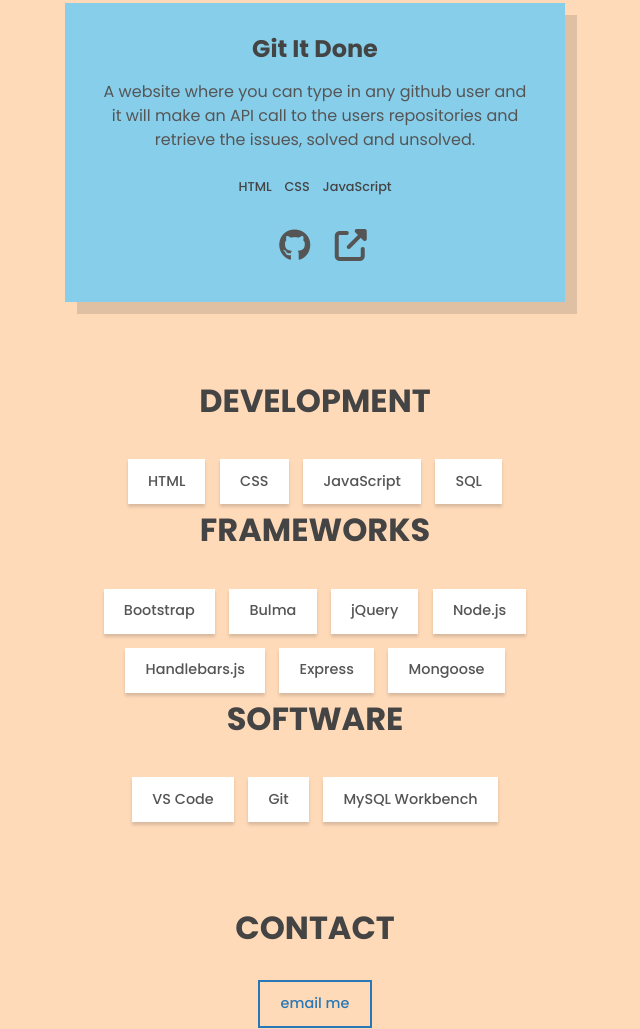
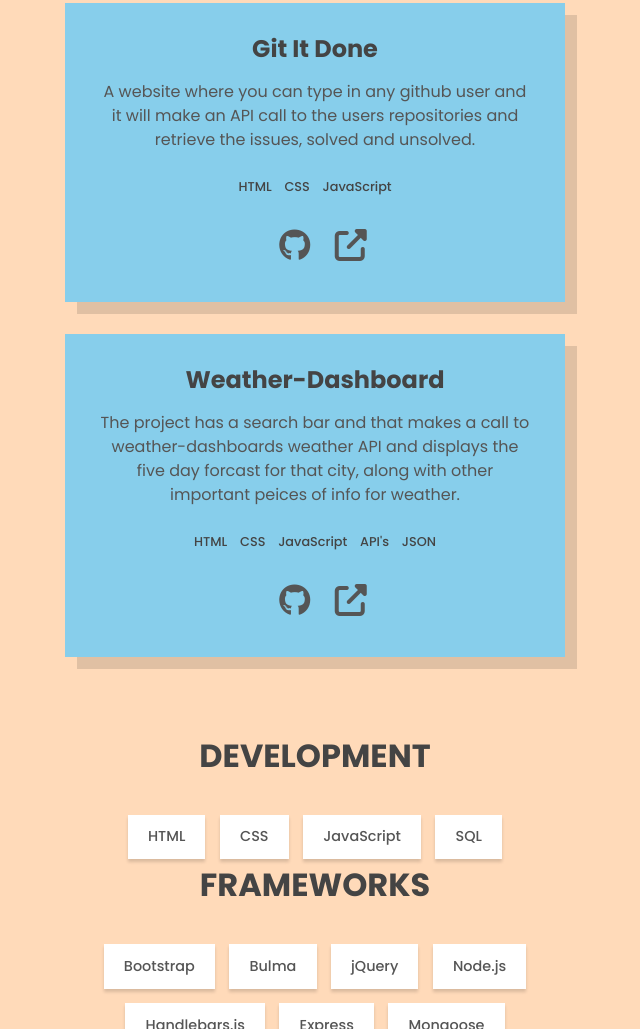
Before and after one commit to olliedirker/portfolio, a plain HTML site: page index.html in a window 1280 px wide. Shown: the part 1821-2850 px from the top of the page, without its empty margins (325-965 px from the left). Drawn offline with Linux system fonts and the light colour scheme.

Commit message:
added weather-Dashboard

```diff
--- a/index.html
+++ b/index.html
@@ -49,7 +49,11 @@
     </header>
 
     <main>
-        <img class = profile-img src="./assets/media/48F11812-102D-4EC0-984B-C0131EE72974_1_201_a.jpeg" alt="">
+      <img
+        class="profile-img"
+        src="./assets/media/48F11812-102D-4EC0-984B-C0131EE72974_1_201_a.jpeg"
+        alt=""
+      />
       <!-- About -->
       <div class="about center">
         <h1><span class="about__name">Oliver Dirker</span></h1>
@@ -186,7 +190,9 @@
           <div class="project">
             <h3>Git It Done</h3>
             <p class="project__description">
-              A website where you can type in any github user and it will make an API call to the users repositories and retrieve the issues, solved and unsolved.
+              A website where you can type in any github user and it will make
+              an API call to the users repositories and retrieve the issues,
+              solved and unsolved.
             </p>
             <ul class="project__stack">
               <li class="project__stack-item">HTML</li>
@@ -203,6 +209,34 @@
             </a>
             <a
               href="https://olliedirker.github.io/git-it-done/"
+              aria-label="live preview"
+              class="link link--icon"
+            >
+              <i aria-hidden="true" class="fas fa-external-link-alt"></i>
+            </a>
+          </div>
+          <div class="project">
+            <h3>Weather-Dashboard</h3>
+            <p class="project__description">
+         The project has a search bar and that makes a call to weather-dashboards weather API and displays the five day forcast for that city, along with other important peices of info for weather.
+            </p>
+            <ul class="project__stack">
+              <li class="project__stack-item">HTML</li>
+              <li class="project__stack-item">CSS</li>
+              <li class="project__stack-item">JavaScript</li>
+              <li class="project__stack-item">API's</li>
+              <li class="project__stack-item">JSON</li>
+            </ul>
+
+            <a
+              href="https://github.com/olliedirker/weather-dashboard"
+              aria-label="source code"
+              class="link link--icon"
+            >
+              <i aria-hidden="true" class="fab fa-github"></i>
+            </a>
+            <a
+              href="https://olliedirker.github.io/weather-dashboard/"
               aria-label="live preview"
               class="link link--icon"
             >
```
